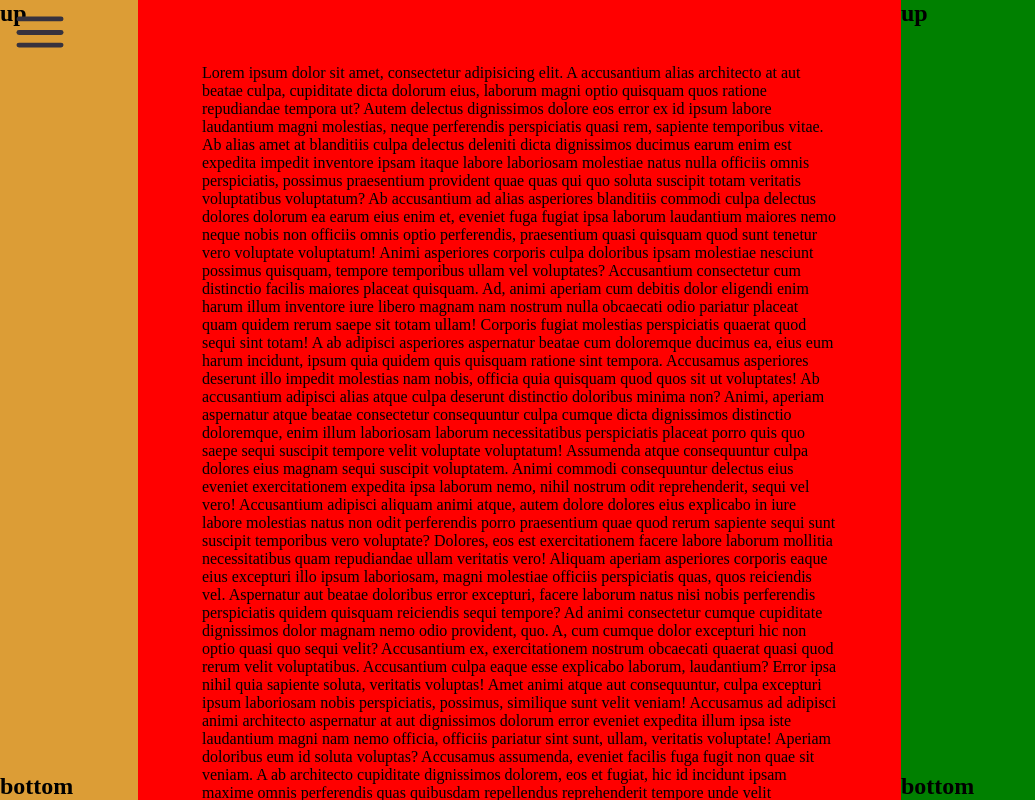
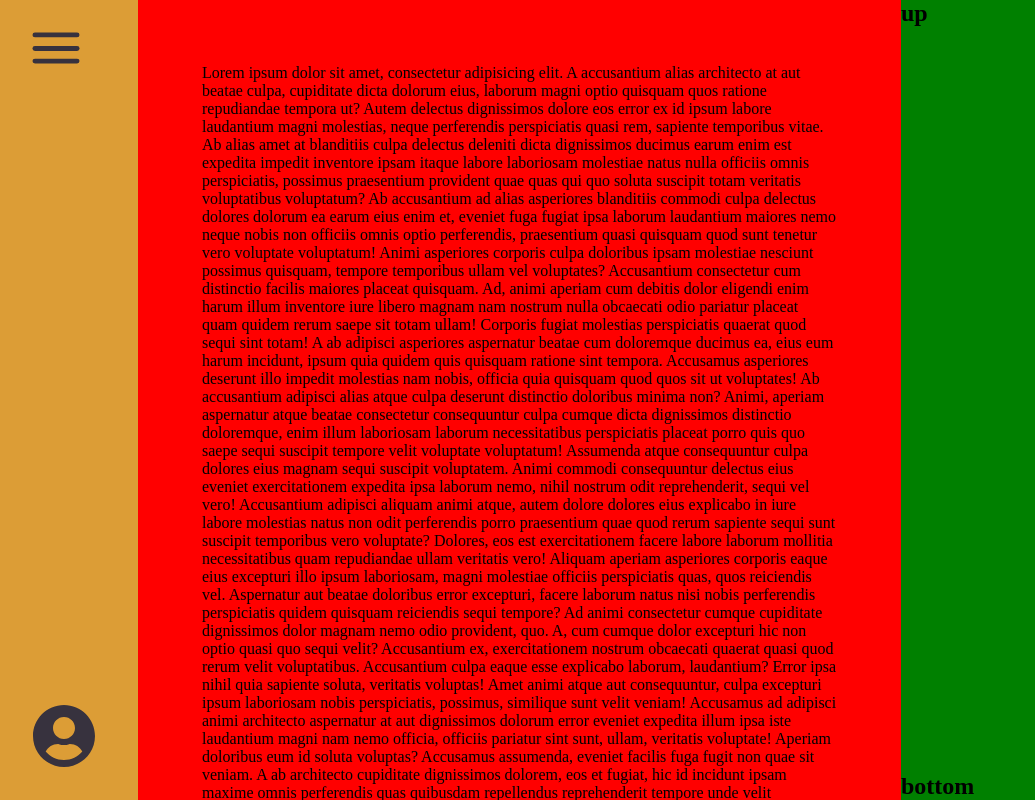
Before and after one commit to mjerta/hotel-california-frontend, a React (Vite) app: page / in a window 1280 px wide. Shown: the whole page, without its empty margins (0-1035 px from the left). Built offline with nearby package versions, Linux system fonts and the light colour scheme.

Commit message:
Add a bit of positioning for the absoulte elements in navigation

```diff
--- a/src/components/general-components/navigation/Navigation.css
+++ b/src/components/general-components/navigation/Navigation.css
@@ -14,8 +14,18 @@
 
 .hamburger-img {
   height: 2rem;
-  top: 1rem;
-  left: 1rem;
+  top: 2rem;
+  left: 2rem;
+  position: absolute;
+  cursor: pointer;
+  z-index: 3;
+}
+
+.profile-img {
+  display: none;
+  height: 4rem;
+  bottom: 2em;
+  left: 2rem;
   position: absolute;
   cursor: pointer;
   z-index: 3;
@@ -31,4 +41,8 @@
   .navigation-content {
     display: flex;
   }
+
+  .profile-img {
+    display: unset;
+  }
 }
--- a/src/components/general-components/navigation/Navigation.jsx
+++ b/src/components/general-components/navigation/Navigation.jsx
@@ -1,5 +1,6 @@
 import "./Navigation.css"
 import hamburger from "../../../assets/hamburger-menu.svg";
+import profileImg from "../../../assets/user-circle.svg";
 import {OverlayContext} from "../../../context/OverlayProvider.jsx";
 import {useContext} from "react";
 
@@ -9,15 +10,14 @@ function Navigation({className}) {
     <nav className={className}>
       <img onClick={toggleOverlay} className={"hamburger-img"} src={hamburger}
            alt=""/>
+      <img className={"profile-img"} src={profileImg}/>
       <div className="navigation-content">
-        <h1>up</h1>
-        <h1>bottom</h1>
       </div>
-      {/*  hamburger component  - maybe imported*/}
-      {/*  profile button*/}
-      {/*  menu will be only visible on press of the button*/}
-      {/*  it will be full width and full height and then have to close*/}
-      {/*  on mobile the little side bar will be reduced to only the hamburger on the left side*/}
+        {/*  hamburger component  - maybe imported*/}
+        {/*  profile button*/}
+        {/*  menu will be only visible on press of the button*/}
+        {/*  it will be full width and full height and then have to close*/}
+        {/*  on mobile the little side bar will be reduced to only the hamburger on the left side*/}
     </nav>
   )
 }
```
Also changed, not shown: src/assets/user-circle.svg (added).
